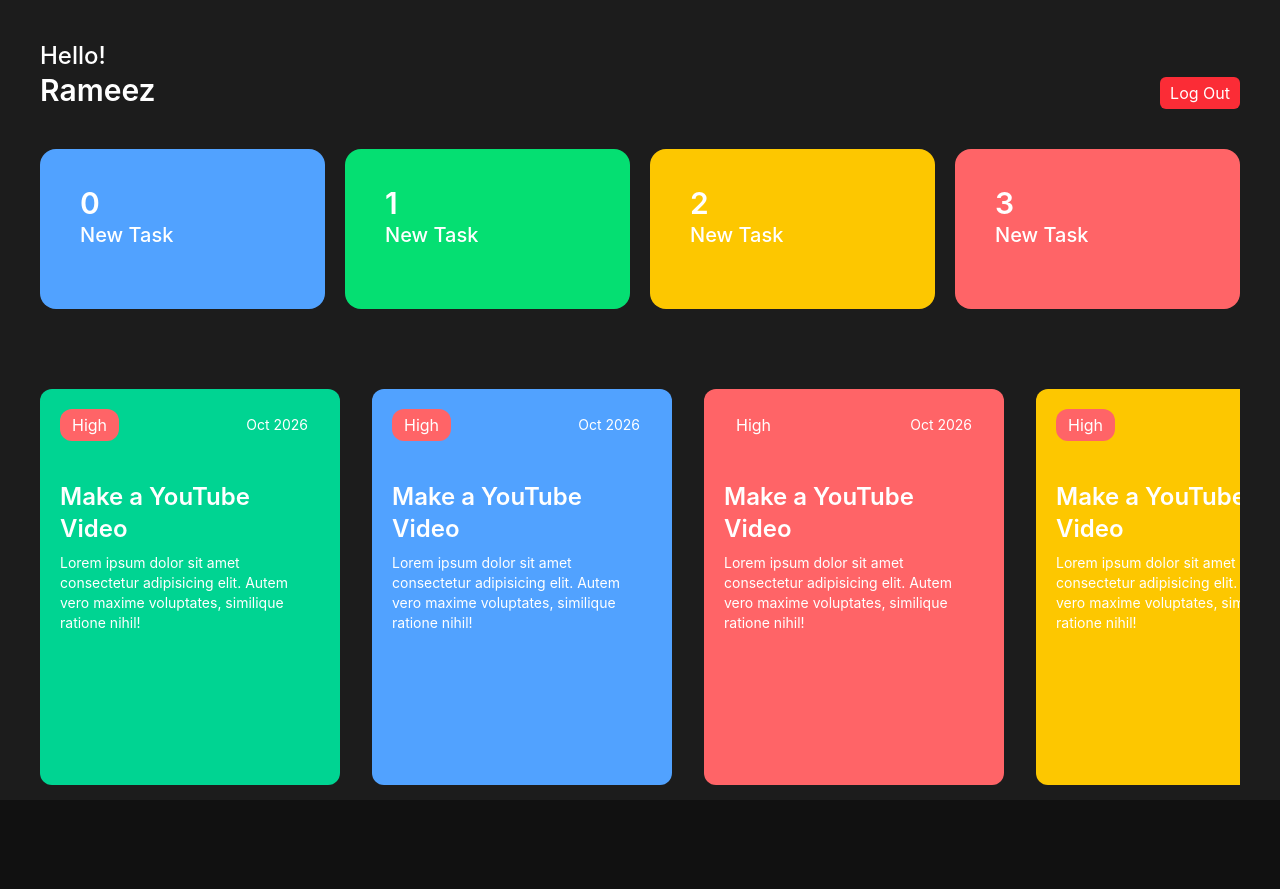
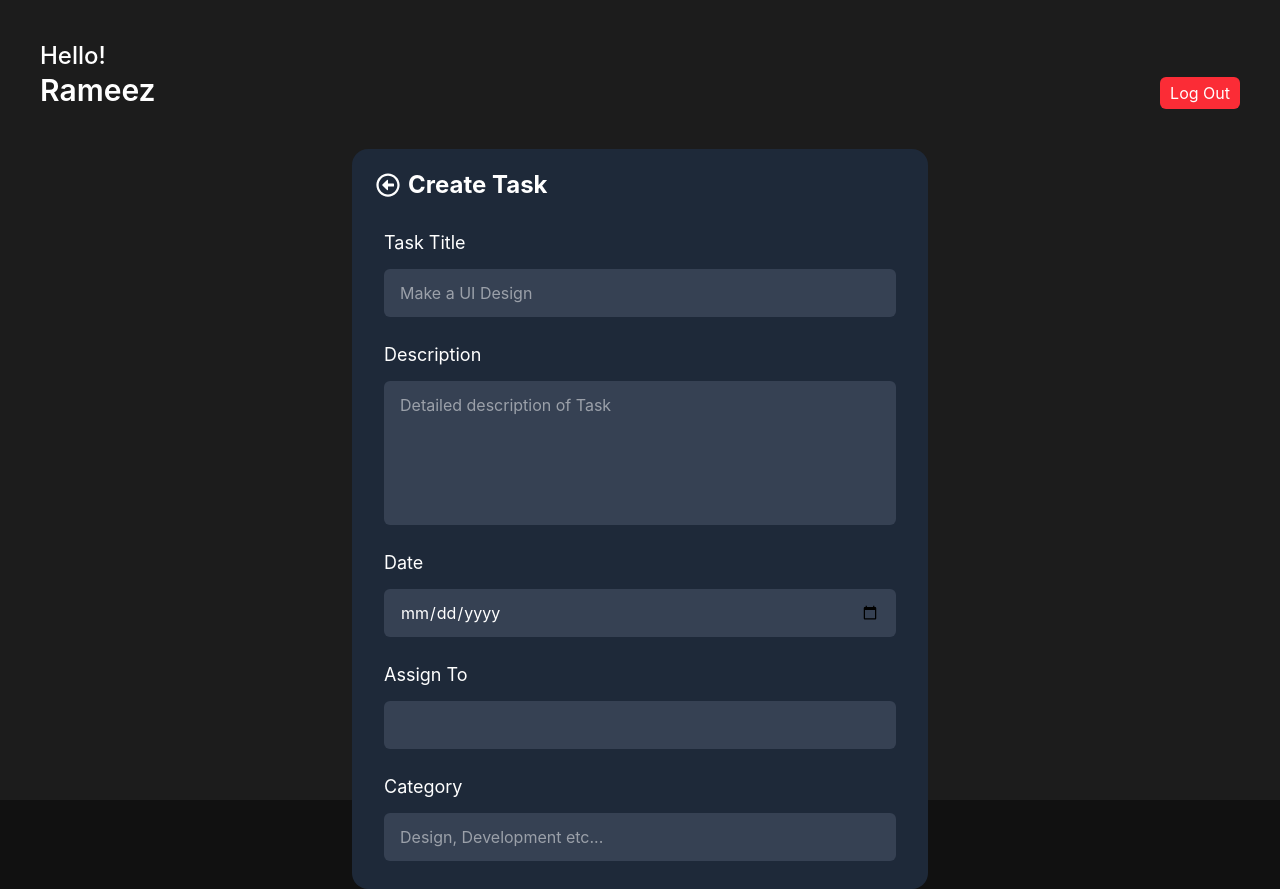
Before and after one commit to rameezwebdev/EMS, a React (Vite) app: page / in a window 1280 px wide. Before the commit the page ends 800 px from the top, so only its background shows below. Built offline with nearby package versions, Linux system fonts and the light colour scheme.

Commit message:
adminDB created

```diff
--- a/package.json
+++ b/package.json
@@ -12,7 +12,8 @@
   "dependencies": {
     "@tailwindcss/vite": "^4.3.3",
     "react": "^19.2.8",
-    "react-dom": "^19.2.8"
+    "react-dom": "^19.2.8",
+    "react-icons": "^5.7.0"
   },
   "devDependencies": {
     "@eslint/js": "^10.0.1",
--- a/src/App.jsx
+++ b/src/App.jsx
@@ -1,11 +1,13 @@
 import Login from "./components/Auth/Login"
+import AdminDashboard from "./components/Dashboard/AdminDashboard"
 import EmployeeDashboard from "./components/Dashboard/EmployeeDashboard"
 
 const App = () => {
   return (
     <>
     {/* <Login /> */}
-    <EmployeeDashboard />
+    {/* <EmployeeDashboard /> */}
+    <AdminDashboard />
     </>
   )
 }
--- a/src/components/Dashboard/AdminDashboard.jsx
+++ b/src/components/Dashboard/AdminDashboard.jsx
@@ -0,0 +1,74 @@
+import Header from '../EDBLayout/Header'
+import { FaRegArrowAltCircleLeft } from "react-icons/fa";
+
+const AdminDashboard = () => {
+  return (
+    <div className='p-10 bg-[#1c1c1c] h-screen'>
+     <Header />
+
+    <div className="flex justify-center px-4">
+        <div className="mt-10 w-full max-w-xl rounded-2xl bg-gray-800 text-white">
+
+        <h1 className="flex items-center gap-2 px-6 py-5 text-2xl    font-bold">
+         <FaRegArrowAltCircleLeft />
+           Create Task
+        </h1>
+
+    <form className="flex w-full flex-col gap-2 px-6 pb-6 sm:px-8">
+
+      <label htmlFor="title" className="mt-2 text-lg">
+        Task Title
+      </label>
+      <input
+        id="title"
+        type="text"
+        placeholder="Make a UI Design"
+        className="my-1 w-full rounded-md bg-gray-700 px-4 py-3 text-white outline-none focus:ring-2 focus:ring-blue-500"
+      />
+
+      <label htmlFor="description" className="mt-3 text-lg">
+        Description
+      </label>
+      <textarea
+        id="task"
+        rows={5}
+        placeholder="Detailed description of Task"
+        className="my-1 w-full resize-none rounded-md bg-gray-700 px-4 py-3 text-white outline-none focus:ring-2 focus:ring-blue-500"
+      />
+
+      <label htmlFor="date" className="mt-3 text-lg">
+        Date
+      </label>
+      <input
+        id="date"
+        type="date"
+        className="my-1 w-full rounded-md bg-gray-700 px-4 py-3 text-white outline-none focus:ring-2 focus:ring-blue-500"
+      />
+
+      <label htmlFor="assignee" className="mt-3 text-lg">
+        Assign To
+      </label>
+      <input
+        id="assignee"
+        type="text"
+        className="my-1 w-full rounded-md bg-gray-700 px-4 py-3 text-white outline-none focus:ring-2 focus:ring-blue-500"
+      />
+
+      <label htmlFor="category" className="mt-3 text-lg">
+        Category
+      </label>
+      <input
+        id="category"
+        type="text"
+        placeholder="Design, Development etc..."
+        className="my-1 w-full rounded-md bg-gray-700 px-4 py-3 text-white outline-none focus:ring-2 focus:ring-blue-500"
+      />
+
+      </form>
+    </div>
+  </div>
+</div>
+  )
+}
+
+export default AdminDashboard
--- a/src/components/Dashboard/EmployeeDashboard.jsx
+++ b/src/components/Dashboard/EmployeeDashboard.jsx
@@ -7,7 +7,7 @@ import TaskList from "../TaskList/TaskList"
 
 const EmployeeDashboard = () => {
   return (
-    <div className="p-10 bg-[#1c1c1c] h-screen ">
+    <div className="p-10 bg-[#1c1c1c] h-screen">
          <Header />
          <TaskListNumber />
          <TaskList />
```
Also changed, not shown: 1 other file (tests, documents, lock files or other folders).
